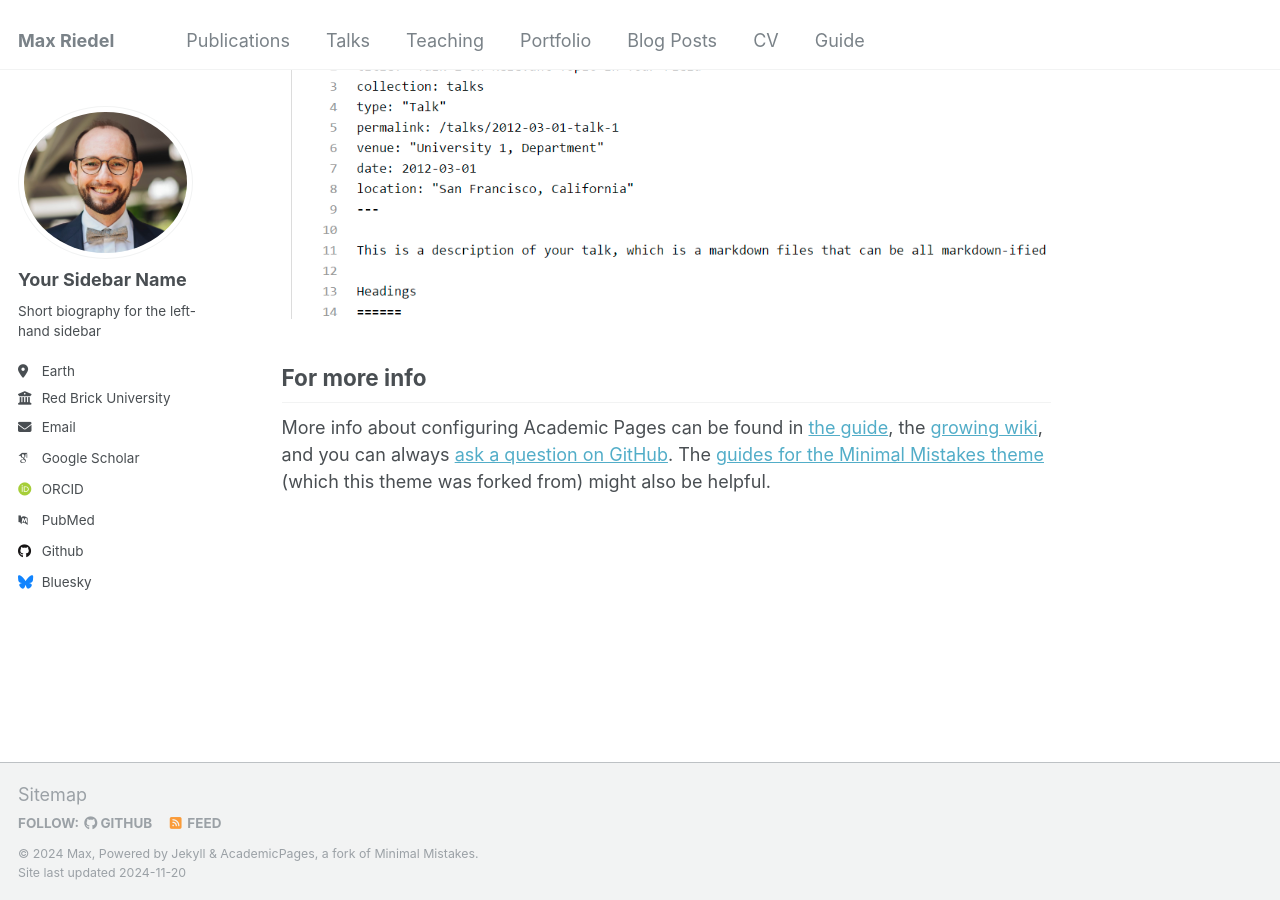
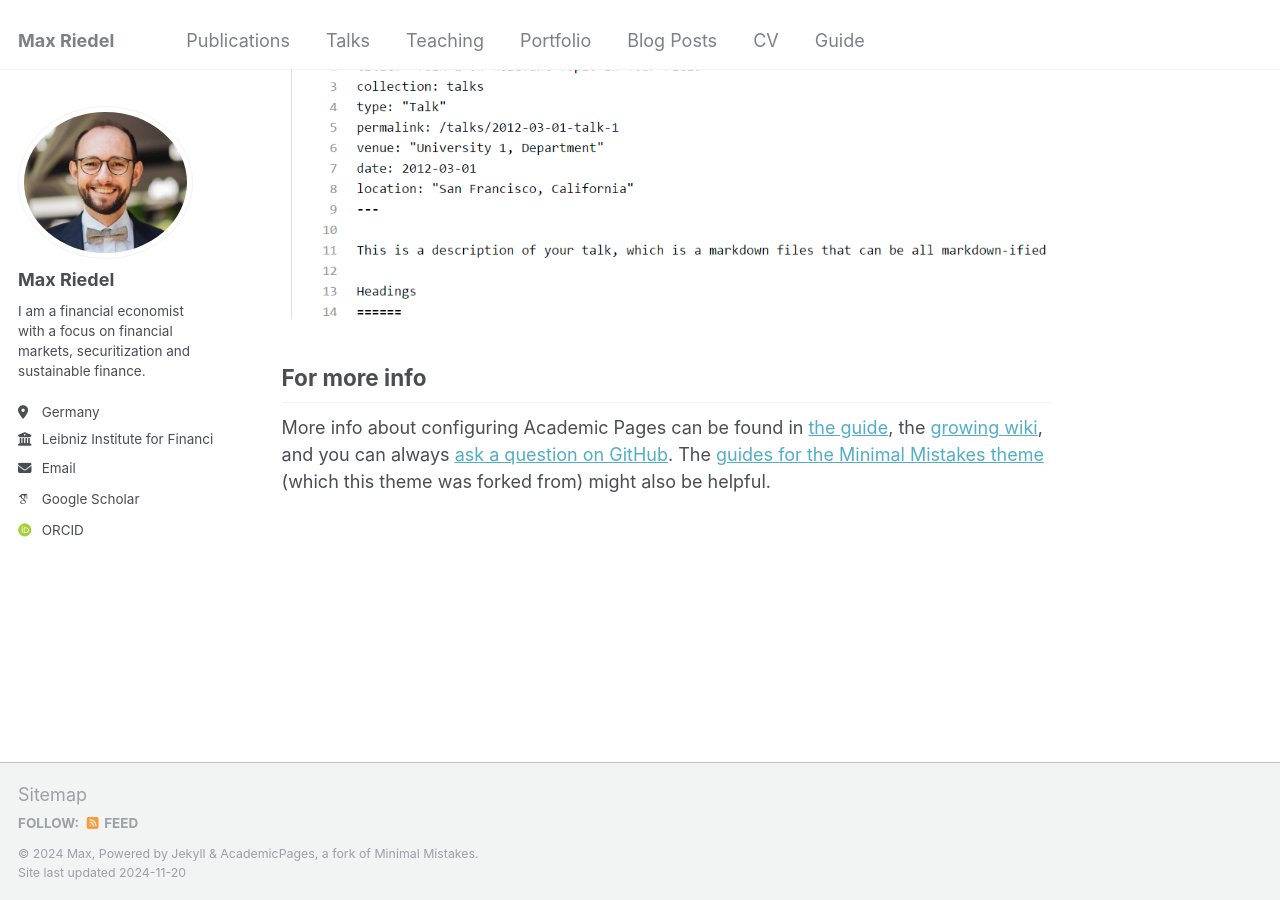
Before and after one commit to max-riedel-phd/max-riedel-phd.github.io, a Jekyll site: the page built from _pages/about.md, in a window 1280 px wide and 900 px high, scrolled down 2643 px. Built offline with Jekyll 4.4.1, drawn with Linux system fonts in a browser that asks for light colours; some web fonts are replaced.

Commit message:
config updates

```diff
--- a/_config.yml
+++ b/_config.yml
@@ -12,31 +12,31 @@ title                    : "Max Riedel"
 title_separator          : "-"
 name                     : &name "Max"
 description              : &description "personal description"
-url                      : https://academicpages.github.io # the base hostname & protocol for your site e.g. "https://[your GitHub username].github.io"
+url                      : https://max-riedel-phd.github.io # the base hostname & protocol for your site e.g. "https://[your GitHub username].github.io"
 baseurl                  : "" # the subpath of your site, e.g. "/blog"
-repository               : "academicpages/academicpages.github.io"
+repository               : #"academicpages/academicpages.github.io"
 
 # Site Author - The following control what appear as part of the author content on the side bar.
 #               If a field is blank the icon and link will not appear, otherwise it will be shown.
 #               Additional customization can be done by editing /_includes/author-profile.html
 author:
   # Biographic information
-  avatar           : "Max_Riedel3.jpg"
-  name             : "Your Sidebar Name"
+  avatar           : "Max_Riedel4.jpg"
+  name             : "Max Riedel"
   pronouns         : # example: "she/her"
-  bio              : "Short biography for the left-hand sidebar"
-  location         : "Earth"
-  employer         : "Red Brick University"
+  bio              : "I am a financial economist with a focus on financial markets, securitization and sustainable finance."
+  location         : "Germany"
+  employer         : "Leibniz Institute for Financial Research SAFE"
   uri              : # URL
-  email            : "none@example.org"
+  email            : "riedel@safe-frankfurt.de"
 
   # Academic websites
   arxiv            : # URL - Update with the correct link to your profile
-  googlescholar    : "https://scholar.google.com/citations?user=PS_CX0AAAAAJ"
+  googlescholar    : "https://scholar.google.com/citations?user=dx2EWbMAAAAJ&hl=de"
   impactstory      : # URL
-  orcid            : "http://orcid.org/yourorcidurl"
+  orcid            : "https://orcid.org/0000-0001-5353-2519"
   semantic         : # URL
-  pubmed           : "https://www.ncbi.nlm.nih.gov/pubmed/?term=john+snow"
+  pubmed           : #"https://www.ncbi.nlm.nih.gov/pubmed/?term=john+snow"
   researchgate     : # URL
   scopus           : # URL
 
@@ -44,12 +44,12 @@ author:
   bitbucket        : # Username - Update with your username on the site
   codepen          : # Username
   dribbble         : # Username
-  github           : "academicpages"
+  github           : #"academicpages"
   kaggle           : # Username
   stackoverflow    : # User number or user number and name (i.e., use "1" or "1/jeff-atwood")
 
   # Social media
-  bluesky          : "bsky.app" # Replace this with you Bluesky username
+  bluesky          : #"bsky.app" # Replace this with you Bluesky username
   facebook         : # Username
   flickr           : # Username
   foursquare       : # Username
@@ -130,7 +130,7 @@ yandex_site_verification :
 
 # Social Sharing
 twitter:
-  username               : &twitter
+  username               : #&twitter
 facebook:
   username               :
   app_id                 :
```
Also changed, not shown: images/Max_Riedel4.jpg (added).
